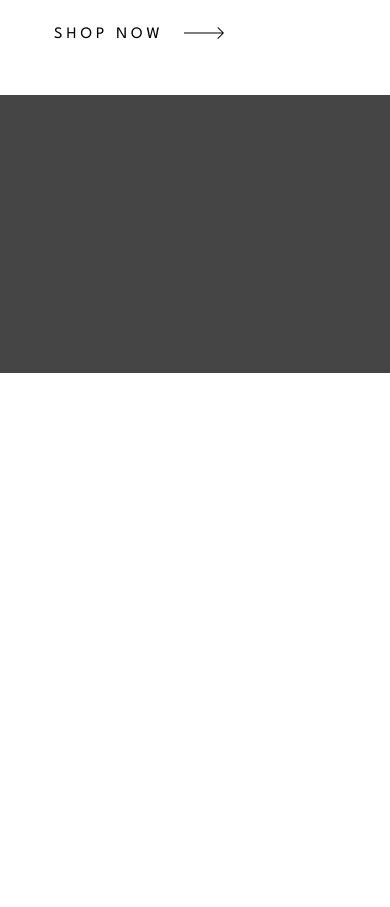
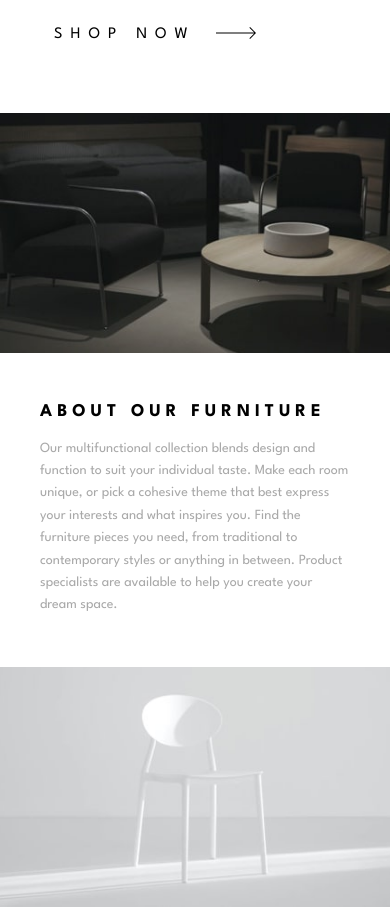
Before and after one commit to MohamadBiomy/room-home-page, a plain HTML site: page index.html in a window 390 px wide. Shown: the part 604-1511 px from the top of the page. Before the commit the page ends 977 px from the top, so only its background shows below. Drawn offline with Linux system fonts and the light colour scheme.

Commit message:
bottom section

```diff
--- a/CSS/style.css
+++ b/CSS/style.css
@@ -187,11 +187,11 @@ header .burger {
 	flex-wrap: wrap;
 	position: relative;
 	justify-content: center;
-	padding: 0 70px;
+	padding: 0 100px;
 	flex-direction: column;
 }
 .info-section h2 {
-	font-size: 48px;
+	font-size: 53px;
 	margin-bottom: 28px;
 	font-weight: 600;
 }
@@ -213,7 +213,7 @@ header .burger {
 }
 .info-section .shop-now span:first-of-type {
 	font-size: 18px;
-	letter-spacing: 4px;
+	letter-spacing: 8px;
 	margin-right: 4px;
 }
 .info-section .shop-now span:last-of-type {
@@ -259,7 +259,7 @@ header .burger {
 		--text-slider-width: 100vw;
 	}
 	.info-section {
-		padding: 42px 54px;
+		padding: 42px 54px 60px;
 	}
 	.info-section h2 {
 		font-size: 37px;
@@ -295,8 +295,9 @@ header .burger {
 	display: flex;
 	align-items: center;
 	justify-content: center;
-	padding: 24px 30px;
 	cursor: pointer;
+	aspect-ratio: 5.5 / 5;
+	width: 5vw;
 }
 .navigators div:hover {
 	background-color: var(--grey-800) !important;
@@ -310,11 +311,69 @@ header .burger {
 	}
 	.navigators div {
 		padding: 15px 17px;
+		width: auto;
+		height: auto;
 	}
 }
 
 /* BOTTOM */
 .bottom {
 	height: 33vh;
-	background-color: #454545;
+	display: flex;
+	align-items: stretch;
 }
+
+.bottom > img {
+	width: 30vw;
+	height: 100%;
+	object-fit: cover;
+}
+
+.bottom > div {
+	width: 40vw;
+	height: 100%;
+	display: flex;
+	justify-content: center;
+	background-color: white;
+	flex-direction: column;
+	padding: 0 56px;
+}
+
+.bottom h3 {
+	text-transform: uppercase;
+	letter-spacing: 5px;
+	margin-bottom: 20px;
+}
+
+.bottom p {
+	color: var(--grey-500);
+	line-height: 1.5;
+}
+
+@media (max-width: 600px) {
+	.bottom {
+		height: auto;
+		flex-direction: column;
+	}
+
+	.bottom > img {
+		width: 100%;
+		height: 240px;
+		object-fit: cover;
+	}
+
+	.bottom > div {
+		width: 100%;
+		padding: 50px 40px;
+	}
+
+	.bottom h3 {
+		margin-bottom: 18px;
+		font-size: 18px;
+	}
+
+	.bottom p {
+		font-size: 14px;
+		line-height: 1.6;
+	}
+}
--- a/index.html
+++ b/index.html
@@ -78,7 +78,17 @@
   </div>
 
   <div class="bottom">
-
+    <img src="./images/image-about-dark.jpg" alt="">
+    <div>
+      <h3>About our furniture</h3>
+      <p>
+        Our multifunctional collection blends design and function to suit your individual taste.
+        Make each room unique, or pick a cohesive theme that best express your interests and what
+        inspires you. Find the furniture pieces you need, from traditional to contemporary styles
+        or anything in between. Product specialists are available to help you create your dream space.
+      </p>
+    </div>
+    <img src="./images/image-about-light.jpg" alt="">
   </div>
 
   <div class="overlay"></div>
```
